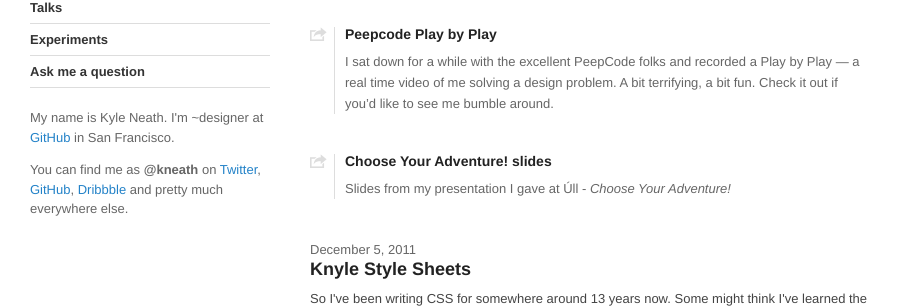
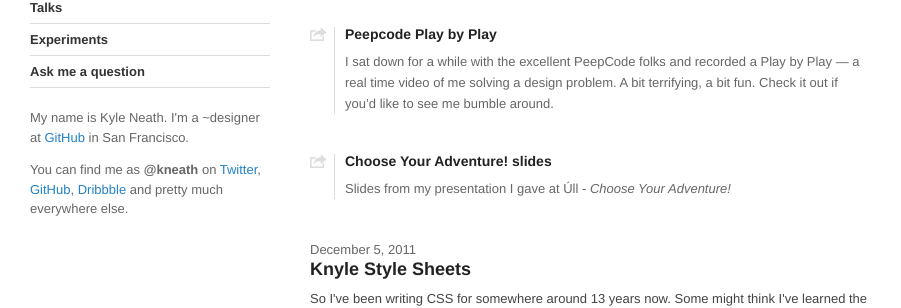
Before and after one commit to kneath/kneath.github.com, a Jekyll site: the page built from index.html, in a window 1280 px wide and 900 px high. Shown: the part 147-455 px from the top of the window, without its empty margins (0-901 px from the left). Built offline with Jekyll 4.4.1, drawn with Linux system fonts in a browser that asks for light colours; Markdown is read by kramdown in place of the engine named in the settings; comment, search, counter and statistics services are not loaded.

Commit message:
With Englieesh

```diff
--- a/_layouts/default.html
+++ b/_layouts/default.html
@@ -38,7 +38,7 @@
       <li><a href="/ask">Ask me a question</a></li>
     </ul>
 
-    <p>My name is Kyle Neath. I'm ~designer at <a href="http://github.com" target="_blank">GitHub</a> in San Francisco.</p>
+    <p>My name is Kyle Neath. I'm a ~designer at <a href="http://github.com" target="_blank">GitHub</a> in San Francisco.</p>
     <p>You can find me as <strong>@kneath</strong> on <a href="http://twitter.com/kneath" class="twitter">Twitter</a>, <a href="https://github.com/kneath">GitHub</a>, <a href="http://dribbble.com/players/kneath">Dribbble</a> and pretty much everywhere else.</p>
   </div><!-- /.sidebar -->
 
```
